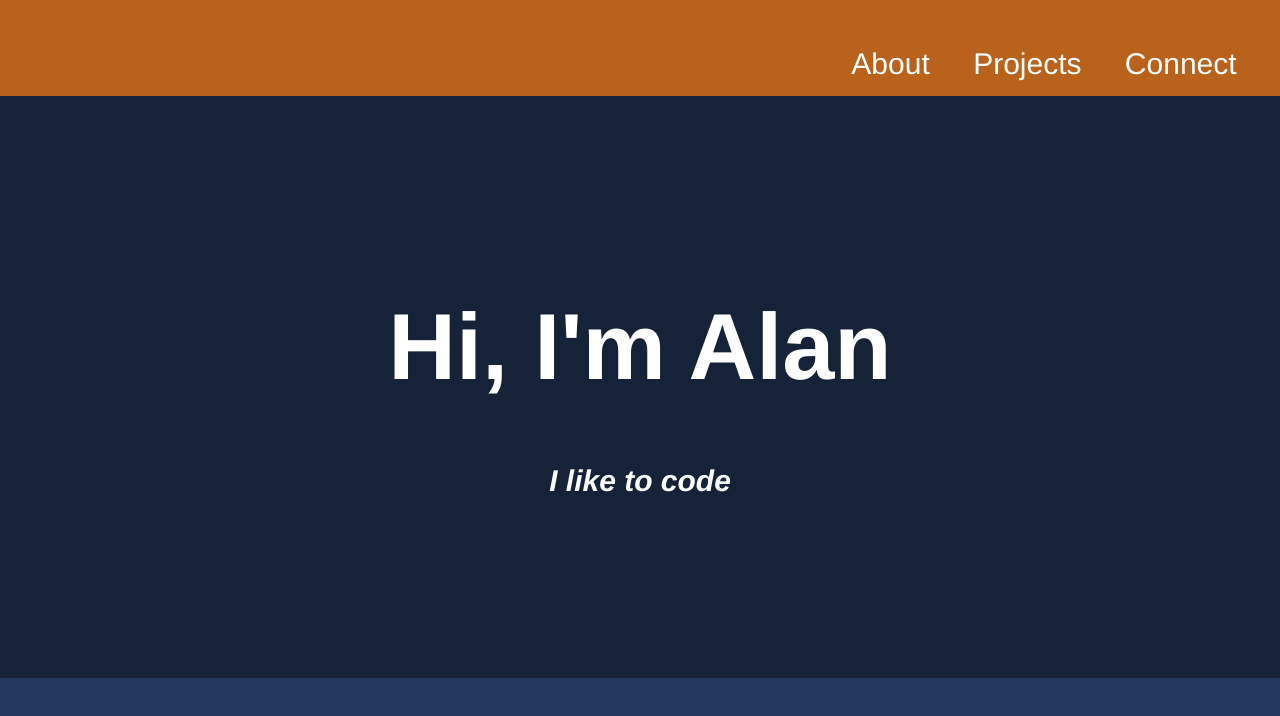
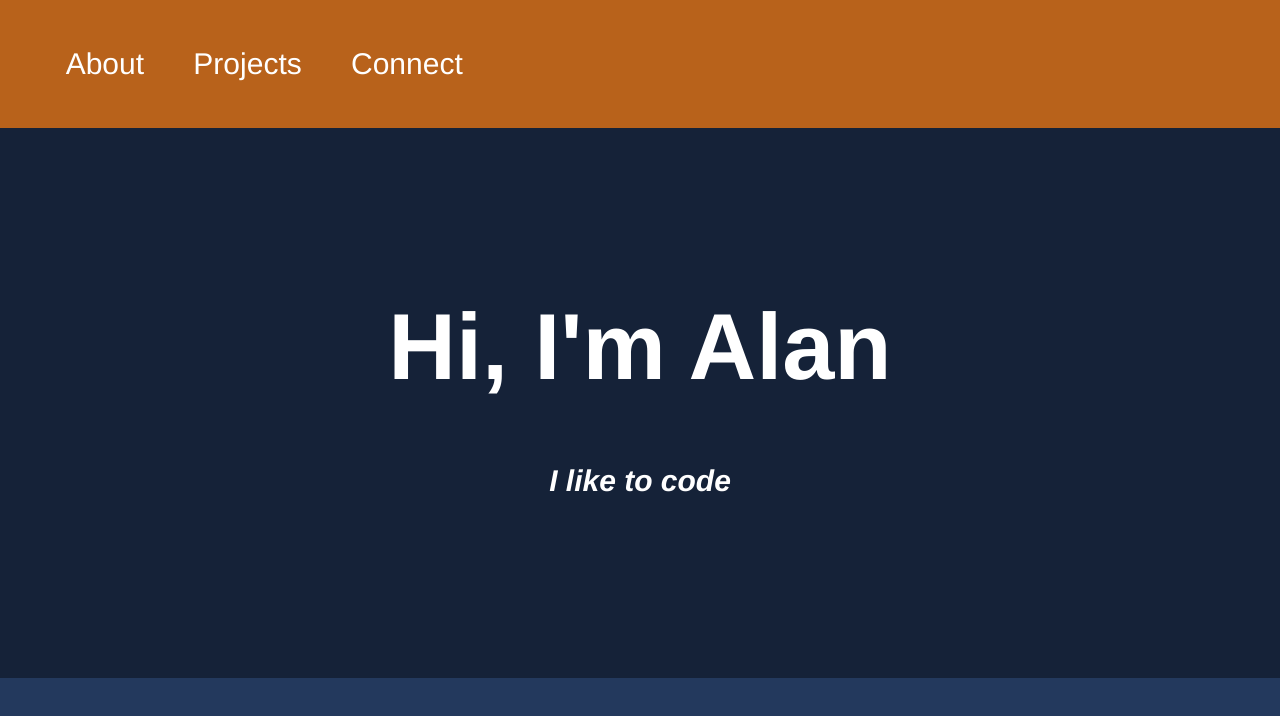
Before and after one commit to AlanCodesThings/AlanCodesThings.github.io, a plain HTML site: page index.html in a window 1280 px wide. Shown: the top 716 px of the page. Drawn offline with Linux system fonts and the light colour scheme.

Commit message:
fixed header
header is now top left, it scales properly with screen size and is spaced better

```diff
--- a/stylesheets/styles.css
+++ b/stylesheets/styles.css
@@ -17,7 +17,7 @@ html{
 
   header{
     width: 100%;
-    height: 12%;
+    min-height: 12%;
     font-size:12rem;
     position: fixed;
     top:0;
@@ -27,18 +27,19 @@ html{
   }
 
   header navbar ul{
-    position: fixed;
-    top: 0%;
-    right:0%;
+
     width: 40%;
     display: flex;
     justify-content: space-evenly;
     list-style: none;
   }
-
+  header navbar ul li {
+    margin-right: 5%;
+  }
   header navbar ul li a{
     text-decoration: none;
     font-size: 3rem;
+
   }
 
   header navbar ul li a:hover{
```
